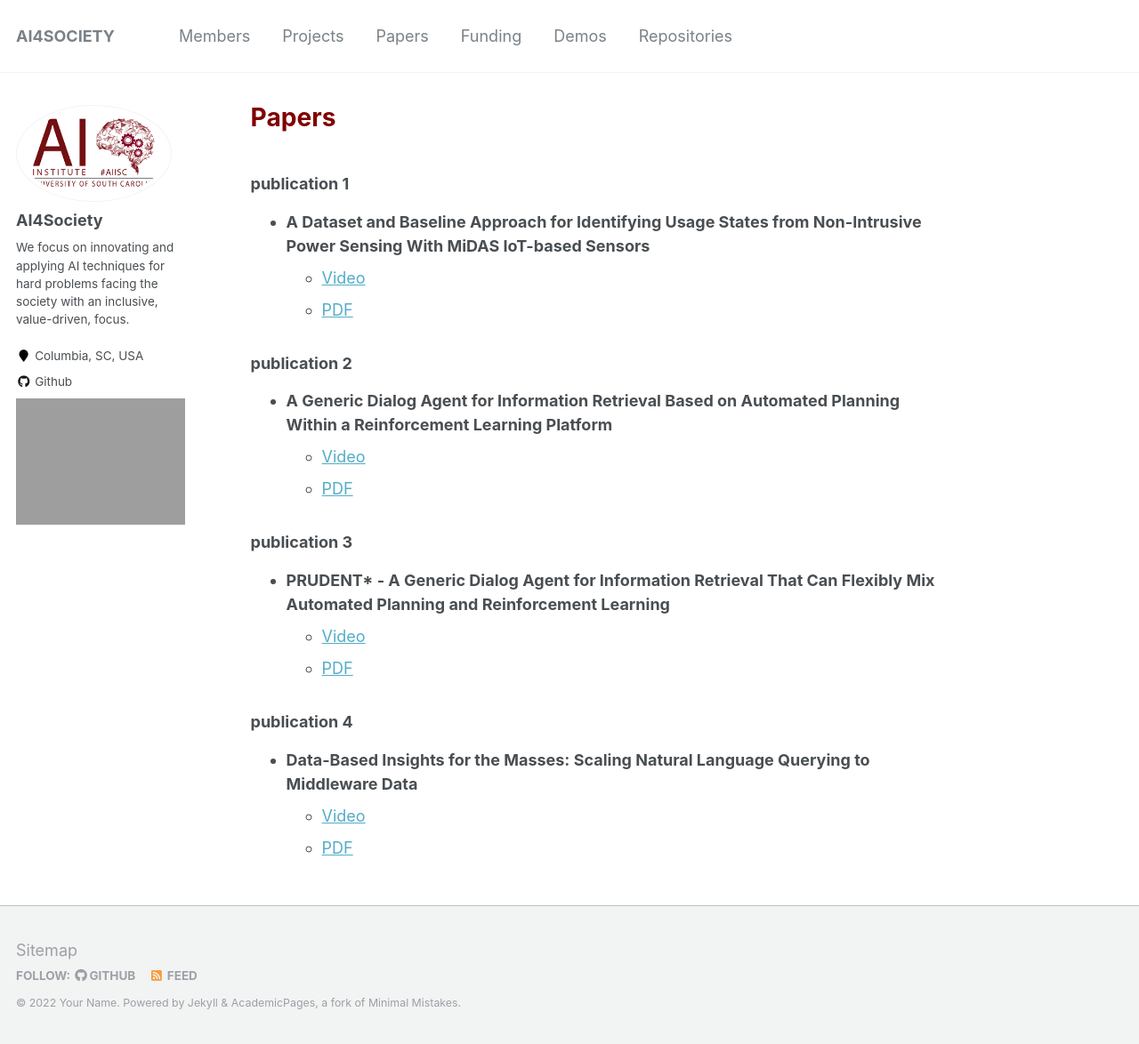
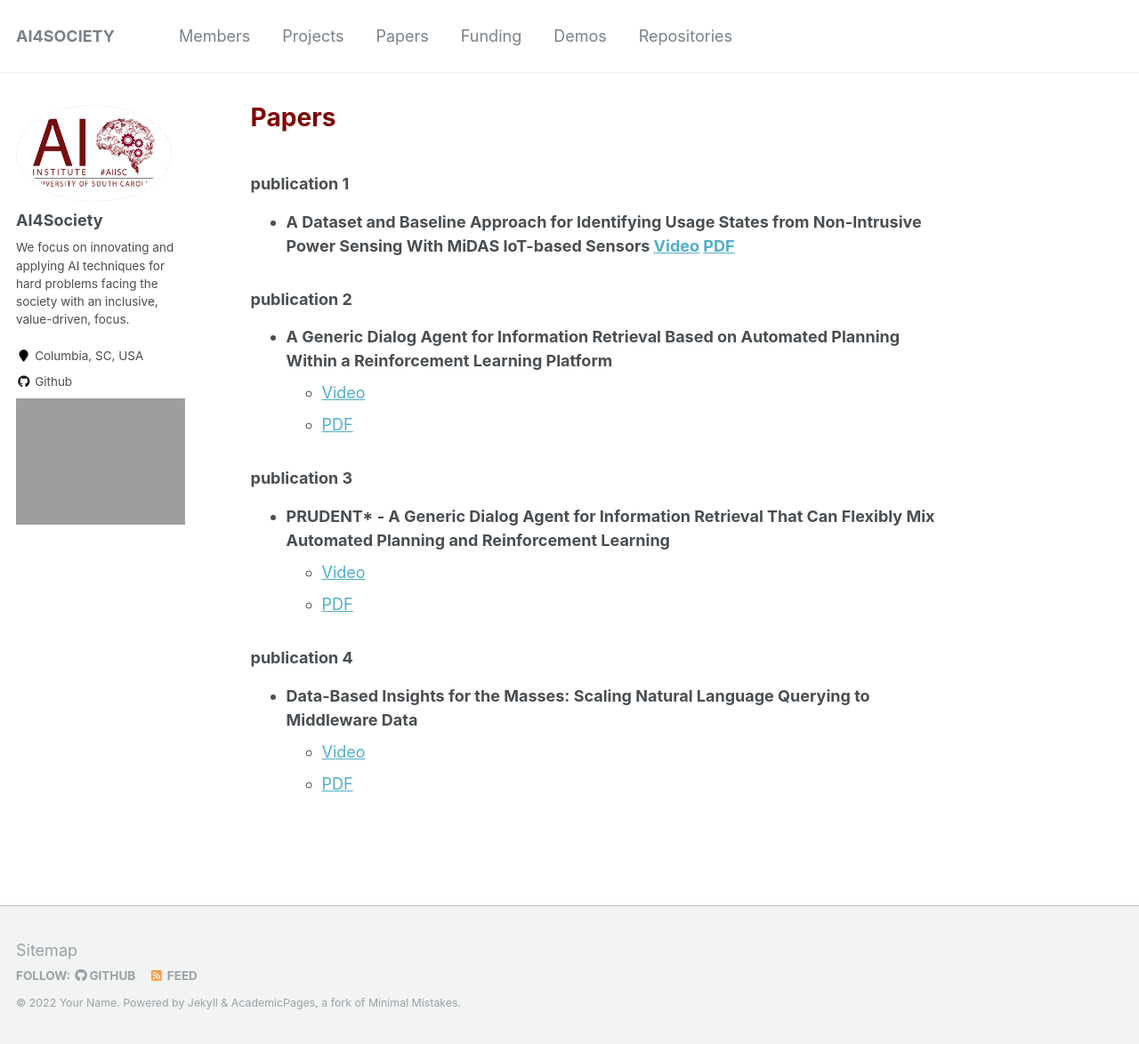
Before and after one commit to likitha-9/ai4society.github.io, a Jekyll site: the page built from _pages/papers.md, in a window 1280 px wide and 1174 px high. Shown: the whole window at 89% size. Built offline with Jekyll 4.4.1, drawn with Linux system fonts in a browser that asks for light colours.

```diff
--- a/_pages/papers.md
+++ b/_pages/papers.md
@@ -11,9 +11,8 @@
 
 
 ### publication 1
-- <span style>**A Dataset and Baseline Approach for Identifying Usage States from Non-Intrusive Power Sensing With MiDAS IoT-based Sensors**</span>
-   - [Video](https://www.youtube.com/watch?v=-0aKDVoEGvs)
-   - [PDF](https://dl.acm.org/doi/10.1145/3514094.3534174)
+- <span style>**A Dataset and Baseline Approach for Identifying Usage States from Non-Intrusive Power Sensing With MiDAS IoT-based Sensors [Video](https://www.youtube.com/watch?v=-0aKDVoEGvs) [PDF](https://dl.acm.org/doi/10.1145/3514094.3534174)** </span>
+
 
 ### publication 2
 - <span style>**A Generic Dialog Agent for Information Retrieval Based on Automated Planning
```
